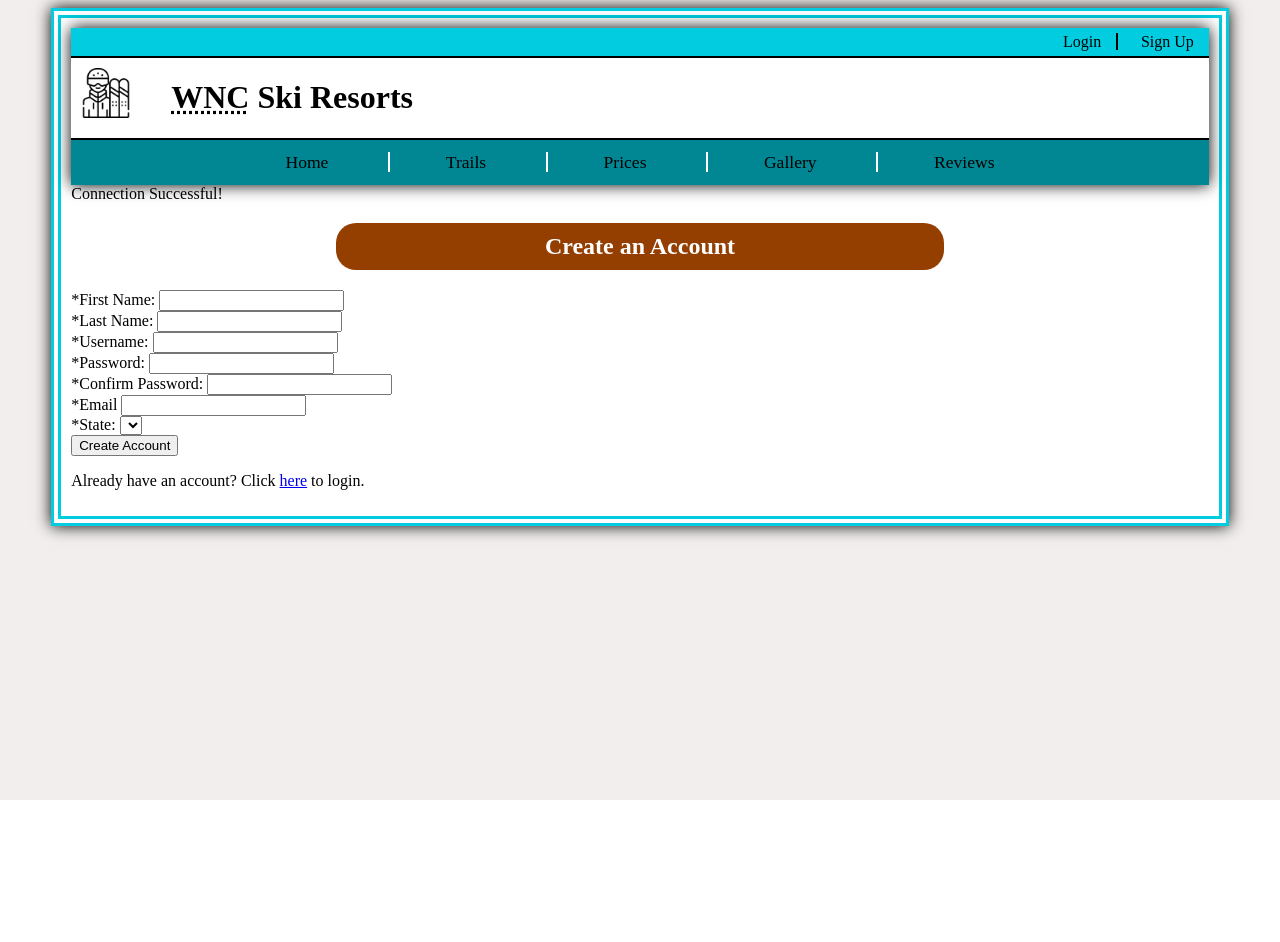
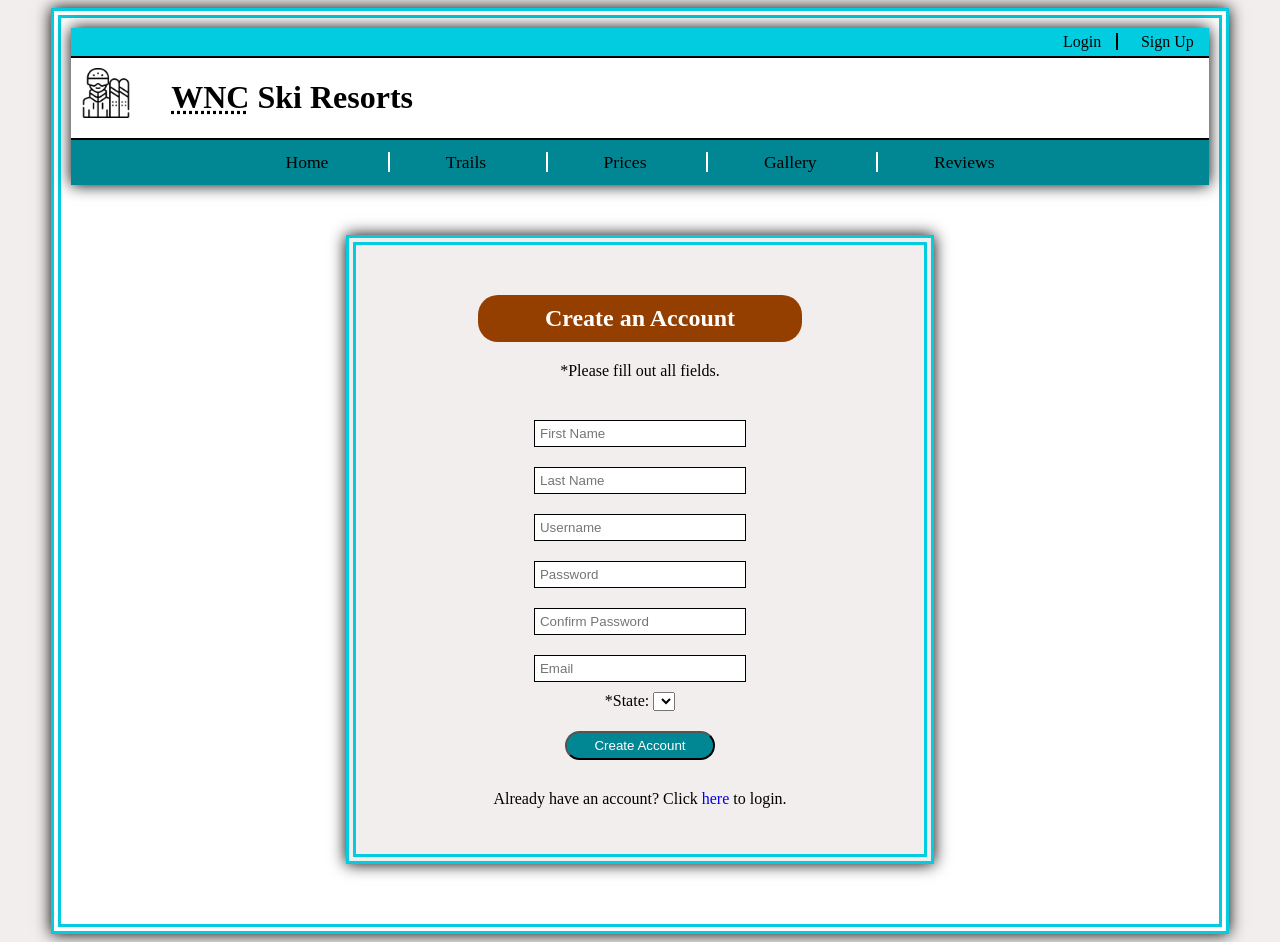
Before and after one commit to bekahnd/ski_resorts_wnc, a PHP site: page /registration.php in a window 1280 px wide. Before the commit the page ends 800 px from the top, so only its background shows below. Run offline with PHP 8.4, Linux system fonts and the light colour scheme; data that the repository does not hold is empty.

Commit message:
Added css and updated html to target elements with css.

```diff
--- a/private/stylesheets/main.css
+++ b/private/stylesheets/main.css
@@ -133,13 +133,74 @@ h3 {
 
 /****** Prices ******/
 table, th, td {
-
-  border: 1px solid;
+  border: 3px solid #943E00;
   border-collapse: collapse;
+  padding: 5px;
 }
 
 #tables {
   display: grid;
   grid-gap: 20px;
   grid-template-columns: 1fr 1fr 1fr;
+  margin-top: 20px;
 }
+
+caption {
+  font-weight: bold;
+}
+
+/* tr:nth-of-type(odd) {
+  background-color: #02CDE0;
+} */
+
+tr:nth-of-type(even) {
+  background-color: rgb(242, 238, 238);
+}
+
+tr:hover {
+  background-color: #018794;
+}
+
+#specials {
+  margin-bottom: 50px;
+}
+
+/****** Login ******/
+#login {
+  background-color: rgb(242, 238, 238);
+  border: 10px double #02CDE0;
+  box-shadow: 0px 0px 15px #000;
+  text-align: center;
+  margin: 50px auto;
+  padding: 30px 0px;
+  width: 50%;
+}
+
+#login form{
+  margin: 30px 0;
+}
+
+#login a {
+  text-decoration: none;
+}
+
+input {
+  border: 1px solid #000;
+  margin: 10px;
+  padding: 5px;
+  width: 200px;
+}
+
+#submit, button {
+  background-color: #018794;
+  border-radius: 20px;
+  color: #fff;
+  margin-top: 20px;
+  padding: 5px;
+  width: 100px;
+}
+
+/******* Registration ******/
+button {
+  width: 150px;
+}
--- a/public/registration.php
+++ b/public/registration.php
@@ -7,12 +7,6 @@ $page_title = 'Create an Account';
 <?php
 
 include_once(SHARED_PATH . '/public_header.php');
-
-if(!$database) {
-  echo("Connection Failed.");
-} else {
-  echo("Connection Successful!<br>");
-}
 
 if(is_post_request()) {
   $first_name = $_POST["fname"];
@@ -43,21 +37,22 @@ if(is_post_request()) {
 ?>
 
 
-
+<div id="login">
   <h2>Create an Account</h2>
+  <p>*Please fill out all fields.</p>
   <form action="" method="post">
-  <label for="fname">*First Name:</label>
-  <input type="text" name="fname" id="fname" value="" required><br>
-  <label for="lname">*Last Name:</label>
-  <input type="text" name="lname" id="lname" value="" required><br>
-  <label for="uname">*Username:</label>
-  <input type="text" name="uname" id="uname" value="" required><br>
-  <label for="password">*Password:</label>
-  <input type="password" name="password" id="password" required><br>
-  <label for="confirm_password">*Confirm Password:</label>
-  <input type="password" name="confirm_password" id="confirm_password" required><br>
-  <label for="email">*Email</label>
-  <input type="email" name="email" id="email" value="" required><br>
+    <!-- <label for="fname">*First Name:</label> -->
+    <input type="text" name="fname" id="fname" value="" placeholder="First Name" required><br>
+    <!-- <label for="lname">*Last Name:</label> -->
+    <input type="text" name="lname" id="lname" value="" placeholder="Last Name" required><br>
+    <!-- <label for="uname">*Username:</label> -->
+    <input type="text" name="uname" id="uname" value="" placeholder="Username" required><br>
+    <!-- <label for="password">*Password:</label> -->
+    <input type="password" name="password" id="password" placeholder="Password" required><br>
+    <!-- <label for="confirm_password">*Confirm Password:</label> -->
+    <input type="password" name="confirm_password" id="confirm_password" placeholder="Confirm Password" required><br>
+    <!-- <label for="email">*Email</label> -->
+    <input type="email" name="email" id="email" value="" placeholder="Email" required><br>
     <label for="state">*State:</label>
     <?php $sql = "SELECT state_id, state_abbreviation FROM state ";
     if($r_set=$database->query($sql)) {
@@ -70,6 +65,7 @@ if(is_post_request()) {
       echo "error";
     } ?><br>
     <button type="submit" name="submit">Create Account</button>
-  <p>Already have an account? Click <a href="login.php">here</a> to login.</p>
 
   </form>
+  <p>Already have an account? Click <a href="login.php">here</a> to login.</p>
+</div>
```
Also changed, not shown: public/login.php (+10 -21 lines), public/prices.php (+76 -5 lines), public/trails.php (+0 -10 lines). Lines whose indentation alone changed are shown as unchanged.
